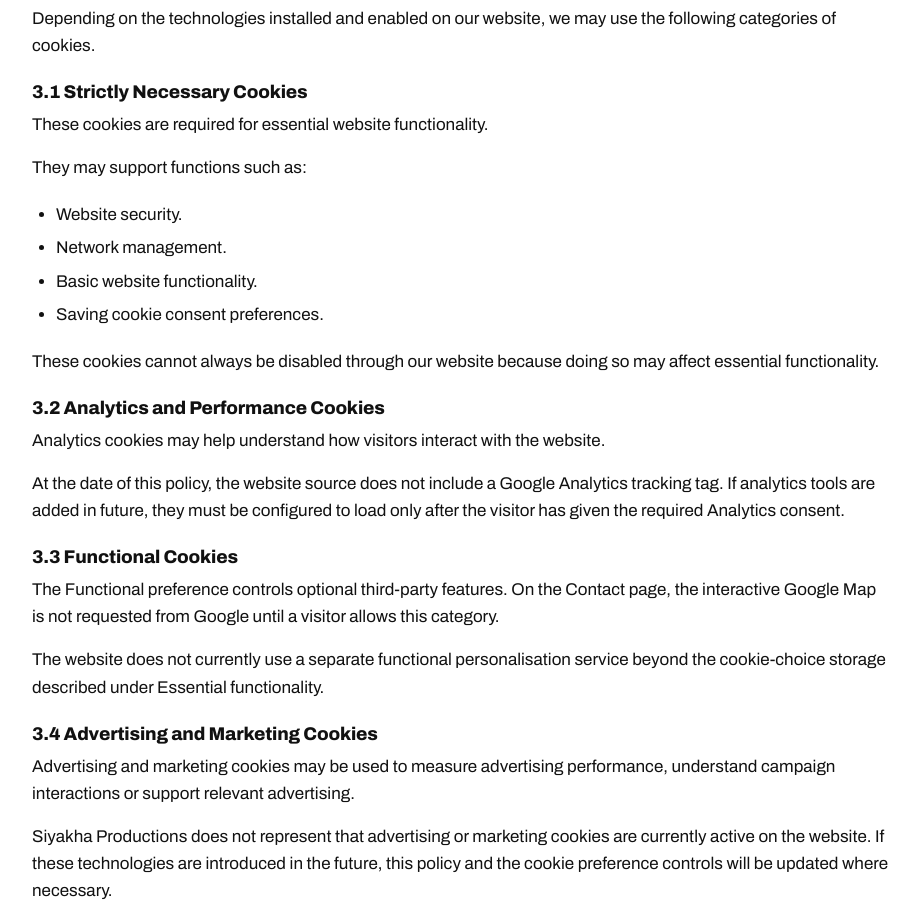
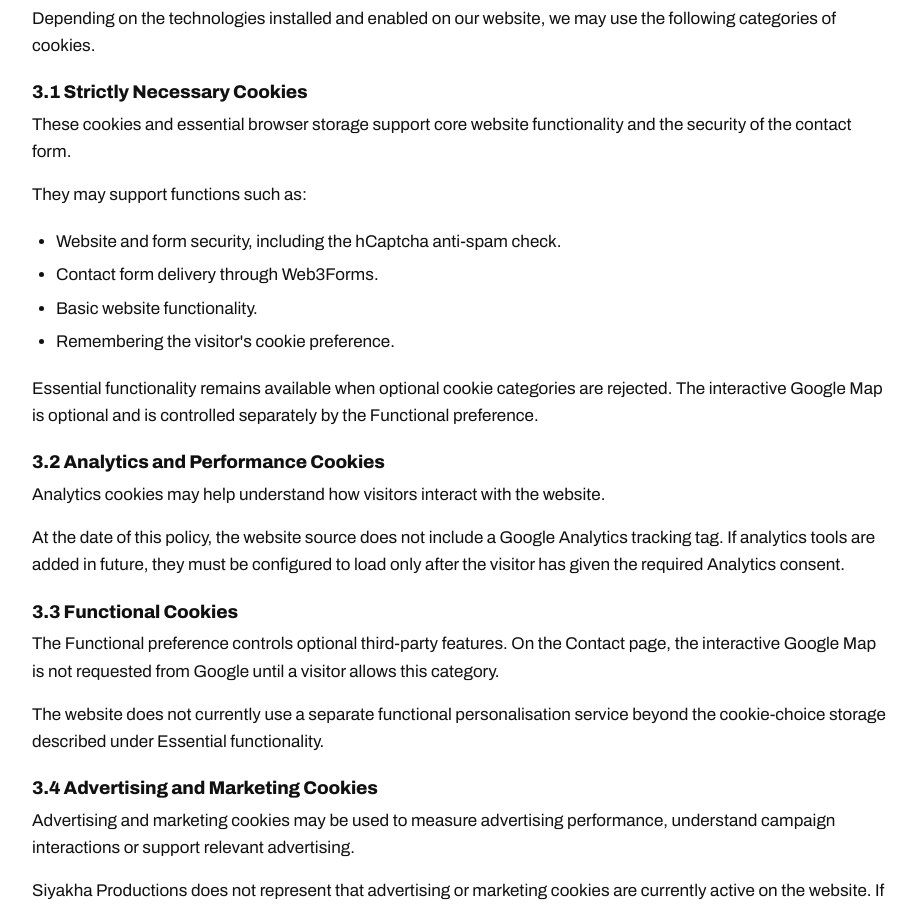
Before and after one commit to Katl3go628/Siyakhaproductions4, a plain HTML site: page cookie-policy/index.html in a window 1280 px wide. Shown: the part 1369-2280 px from the top of the page, without its empty margins (178-1097 px from the left). Drawn offline with Linux system fonts and the light colour scheme.

Commit message:
Clarify essential form security and storage in cookie policy

```diff
--- a/cookie-policy/index.html
+++ b/cookie-policy/index.html
@@ -61,16 +61,16 @@
       <h2>3. Types of Cookies We May Use</h2>
       <p>Depending on the technologies installed and enabled on our website, we may use the following categories of cookies.</p>
       <h3>3.1 Strictly Necessary Cookies</h3>
-      <p>These cookies are required for essential website functionality.</p>
+      <p>These cookies and essential browser storage support core website functionality and the security of the contact form.</p>
       <p>They may support functions such as:</p>
       <ul>
-        <li>Website security.</li>
-        <li>Network management.</li>
+        <li>Website and form security, including the hCaptcha anti-spam check.</li>
+        <li>Contact form delivery through Web3Forms.</li>
         <li>Basic website functionality.</li>
-        <li>Saving cookie consent preferences.</li>
+        <li>Remembering the visitor's cookie preference.</li>
       </ul>
-      <p>These cookies cannot always be disabled through our website because doing so may affect essential functionality.</p>
-      <h3>3.2 Analytics and Performance Cookies</h3>
+      <p>Essential functionality remains available when optional cookie categories are rejected. The interactive Google Map is optional and is controlled separately by the Functional preference.</p>
+            <h3>3.2 Analytics and Performance Cookies</h3>
       <p>Analytics cookies may help understand how visitors interact with the website.</p>
       <p>At the date of this policy, the website source does not include a Google Analytics tracking tag. If analytics tools are added in future, they must be configured to load only after the visitor has given the required Analytics consent.</p>
       <h3>3.3 Functional Cookies</h3>
```
